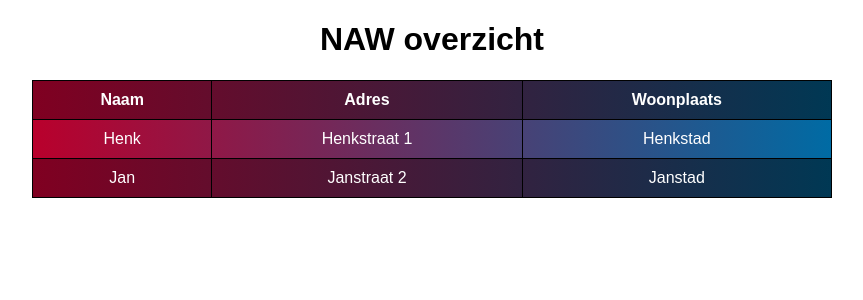
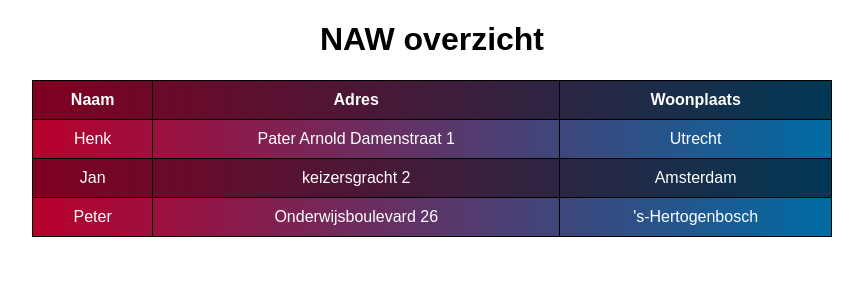
Before and after one commit to kasper201/WEBSWebDesign, a PHP site: page /NAW.html in a window 1280 px wide. Shown: the top 300 px of the page, without its empty margins (208-1071 px from the left). Run offline with PHP 8.4, Linux system fonts and the light colour scheme.

Commit message:
Updated NAW design, updated home page webshop

```diff
--- a/WebShop/HTML/Main.html
+++ b/WebShop/HTML/Main.html
@@ -4,6 +4,7 @@
     <meta charset="UTF-8">
     <title>Kaspers Shop</title>
     <link rel="stylesheet" href="../Design/Main.css">
+    <link rel="icon" href="../Images/LogoColour.png">
 </head>
 <body>
 <div class="main">
@@ -13,7 +14,7 @@
         </a>
         <button class="GoToProducts" href="Products.php">Products</button>
         <button class="GoToContact" href="Contact.php">Contact</button>
-        <button class="GoToAbout" href="About.php">About</button>
+        <button class="GoToAbout" href="About.php">About Us</button>
         <a href="Login.php">
             <img src="../Images/Login.png" alt="Login" class="LoginImage">
         </a>
@@ -28,6 +29,7 @@
             <li><a href="Products.php?category=4">Games</a></li>
             <li><a href="Products.php?category=5">Movies</a></li>
         </ul>
+    </div>
     <div class="content">
         <h2>Welcome to Kaspers Shop</h2>
         <p>something should be put here ig.</p>
--- a/simplePageW1/NAW/NAW.css
+++ b/simplePageW1/NAW/NAW.css
@@ -41,6 +41,11 @@
     padding: 10px;
 }
 
+.naw th a {
+    color: white; /* Change the color to black or any other color you prefer */
+    text-decoration: none; /* Remove underline if needed */
+}
+
 tr:nth-child(even) {
     background: linear-gradient( 90deg, #b9002c 0%, #006ba4 100% );
 }
--- a/simplePageW1/NAW/NAW.html
+++ b/simplePageW1/NAW/NAW.html
@@ -6,34 +6,28 @@
     <link rel="stylesheet" href="NAW.css">
 </head>
 <body>
-<!-- Web Design
-HTML & CSS – Opdracht – NAW tabel
-• Maak een html pagina met een table:
-– De table geeft NAW gegevens weer van een aantal personen;
-– De table is 800px breed;
-– De pagina heet: ‘NAW overzicht’;
-– De table bevat in per kolom Naam, Adres, Woonplaats;
-– Voeg 3 willekeurige personen toe;
-– De 1ste rij van de table: tekst bold en centreren;
-– De achtergrond kleur per rij wisselt tussen 2 kleuren (naar keuze);
-• Gebruik CSS (external stylesheet) om alle style elementen te genereren.-->
 <div class="main">
     <h1>NAW overzicht</h1>
     <table class="naw">
         <tr>
-            <th>Naam</th>
-            <th>Adres</th>
-            <th>Woonplaats</th>
+            <th><a href="https://youtu.be/dQw4w9WgXcQ?si=psSdlSSG1zFbbHzQ">Naam</a></th>
+            <th><a href="https://youtu.be/dQw4w9WgXcQ?si=psSdlSSG1zFbbHzQ">Adres</a></th>
+            <th><a href="https://youtu.be/dQw4w9WgXcQ?si=psSdlSSG1zFbbHzQ">Woonplaats</a></th>
         </tr>
         <tr>
             <td>Henk</td>
-            <td>Henkstraat 1</td>
-            <td>Henkstad</td>
+            <td>Pater Arnold Damenstraat 1</td>
+            <td>Utrecht</td>
         </tr>
         <tr>
             <td>Jan</td>
-            <td>Janstraat 2</td>
-            <td>Janstad</td>
+            <td>keizersgracht 2</td>
+            <td>Amsterdam</td>
+        </tr>
+        <tr>
+            <td>Peter</td>
+            <td>Onderwijsboulevard 26</td>
+            <td>'s-Hertogenbosch</td>
         </tr>
     </table>
 </div>
```
Also changed, not shown: WebShop/Design/Main.css (+5 -4 lines), WebShop/Images/LogoColour.png (added).
